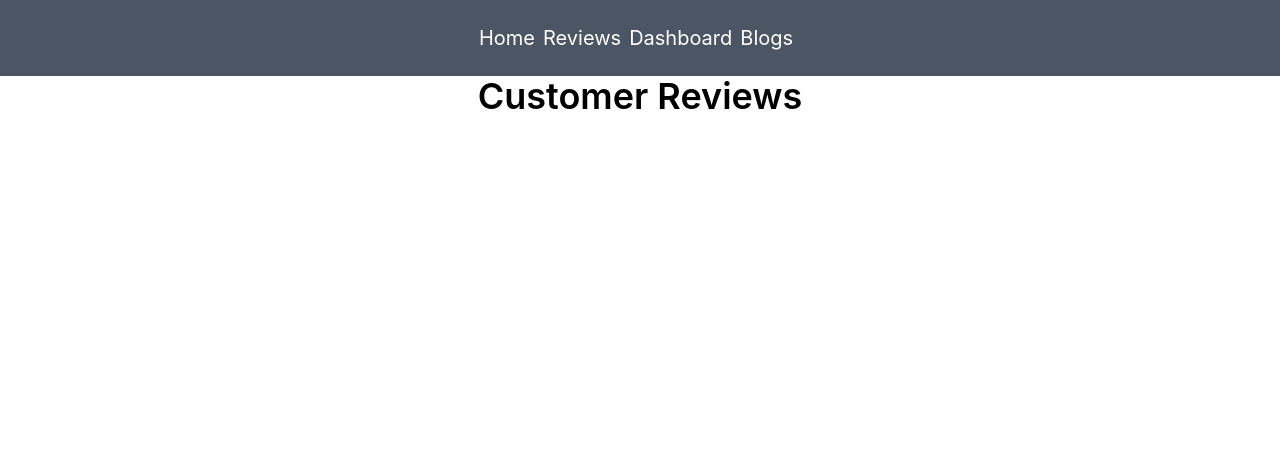
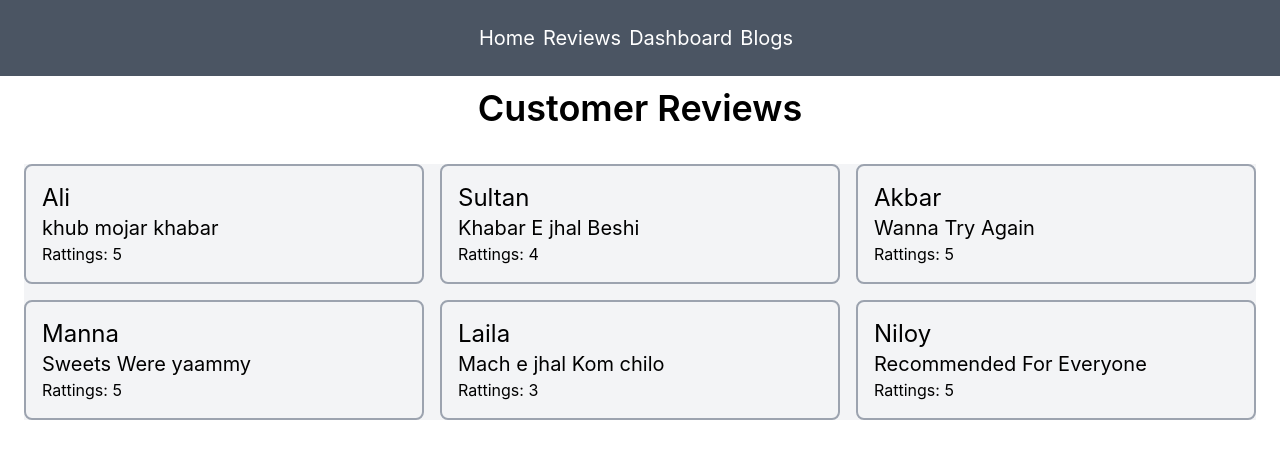
Before and after one commit to Shahil19/product-analysis, a React (Create React App) app: page /reviews in a window 1280 px wide. Shown: the top 458 px of the page. Built offline with nearby package versions, Linux system fonts and the light colour scheme.

Commit message:
home page reviews showed

```diff
--- a/src/Components/Home/Home.js
+++ b/src/Components/Home/Home.js
@@ -1,6 +1,6 @@
 import React, { useEffect, useState } from 'react';
 import { useNavigate } from 'react-router-dom';
-import useReviews from '../../hooks/useReviews';
+import HomeReviews from '../HomeReviews/HomeReviews';
 
 const Home = () => {
     const navigate = useNavigate()
@@ -20,8 +20,9 @@ const Home = () => {
 
     // console.log(reviews);
 
-    const [reviews, setReviews] = useReviews();
-    console.log(reviews);
+
+
+
 
     return (
         <div>
@@ -34,6 +35,10 @@ const Home = () => {
                     <img src="https://cdn.pixabay.com/photo/2016/01/22/02/13/meat-1155132_960_720.jpg" alt="" />
                 </div>
             </div>
+            <div className='m-12'></div>
+            {
+                <HomeReviews></HomeReviews>
+            }
             <div className='mt-10 flex justify-center'>
                 <button onClick={goToReviewPage} className='mx-auto py-2 px-3 text-white bg-purple-600 rounded-md '>See All Reviews</button>
             </div>
--- /dev/null
+++ b/src/Components/HomeReviews/HomeReviews.js
@@ -0,0 +1,18 @@
+import React from 'react';
+import useReviews from '../../hooks/useReviews';
+import Review from '../Review/Review';
+
+const HomeReviews = () => {
+    const [reviews, setReviews] = useReviews();
+    let homeReviews = reviews.slice(0, 3);
+    console.log(homeReviews);
+    return (
+        <div className=' grid grid-cols-3 gap-4 mt-9 mx-6 bg-gray-100'>
+            {
+                homeReviews.map(review => <Review key={review.id} review={review} ></Review>)
+            }
+        </div>
+    );
+};
+
+export default HomeReviews;
--- a/src/Components/Review/Review.js
+++ b/src/Components/Review/Review.js
@@ -1,9 +1,13 @@
 import React from 'react';
 
-const Review = () => {
+
+const Review = (props) => {
+    const { name, comment, ratting } = props.review;
     return (
-        <div>
-
+        <div className=' border-2 border-gray-400 rounded-lg p-4'>
+            <h3 className='text-2xl'>{name}</h3>
+            <p className='text-xl'>{comment}</p>
+            <p>Rattings: {ratting}</p>
         </div>
     );
 };
--- a/src/Components/Reviews/Reviews.js
+++ b/src/Components/Reviews/Reviews.js
@@ -1,11 +1,20 @@
 import React from 'react';
+import useReviews from '../../hooks/useReviews';
+import Review from '../Review/Review';
 
 const Reviews = () => {
+    const [reviews, setReviews] = useReviews();
+
     return (
-        <div>
+        <div className='mt-3'>
             <h1 className='text-4xl font-semibold text-center'>
                 Customer Reviews
             </h1>
+            <div className=' grid grid-cols-3 gap-4 mt-9 mx-6 bg-gray-100'>
+                {
+                    reviews.map(review => <Review key={review.id} review={review}></Review>)
+                }
+            </div>
         </div>
     );
 };
```
